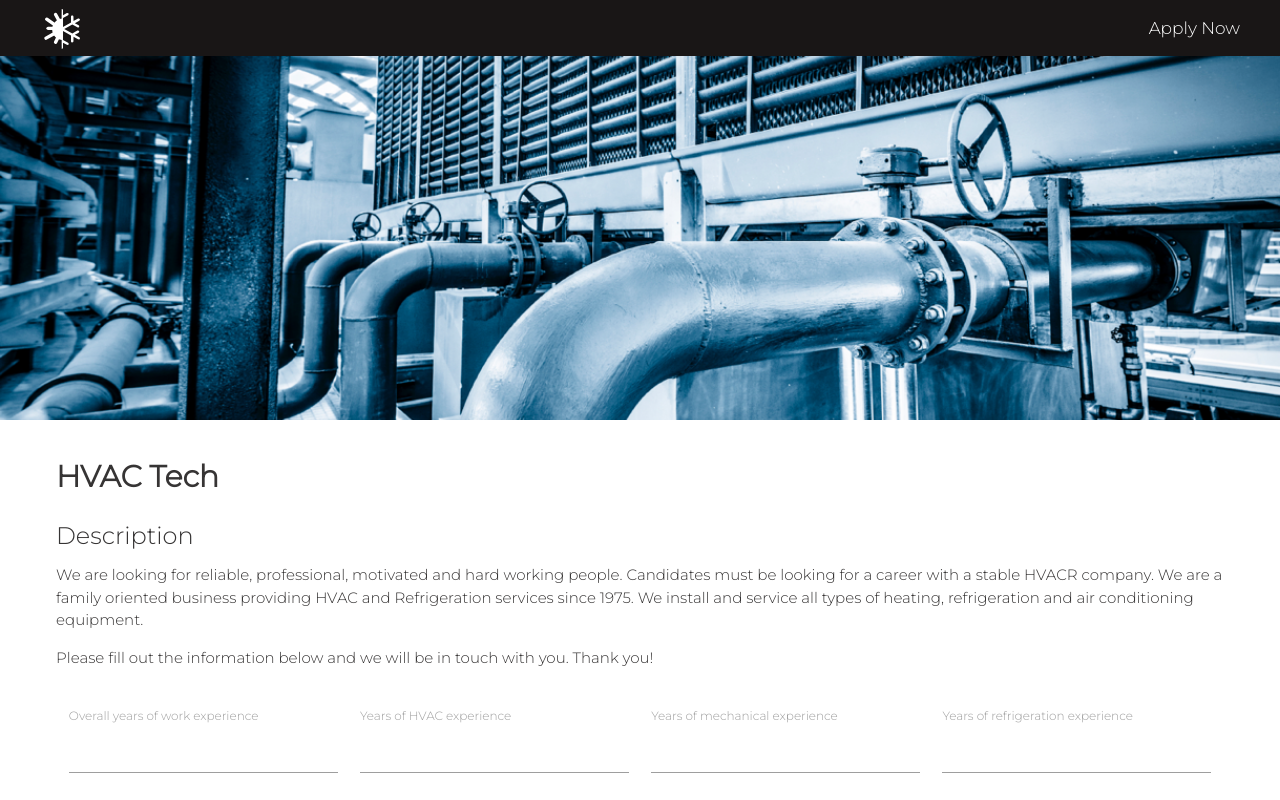
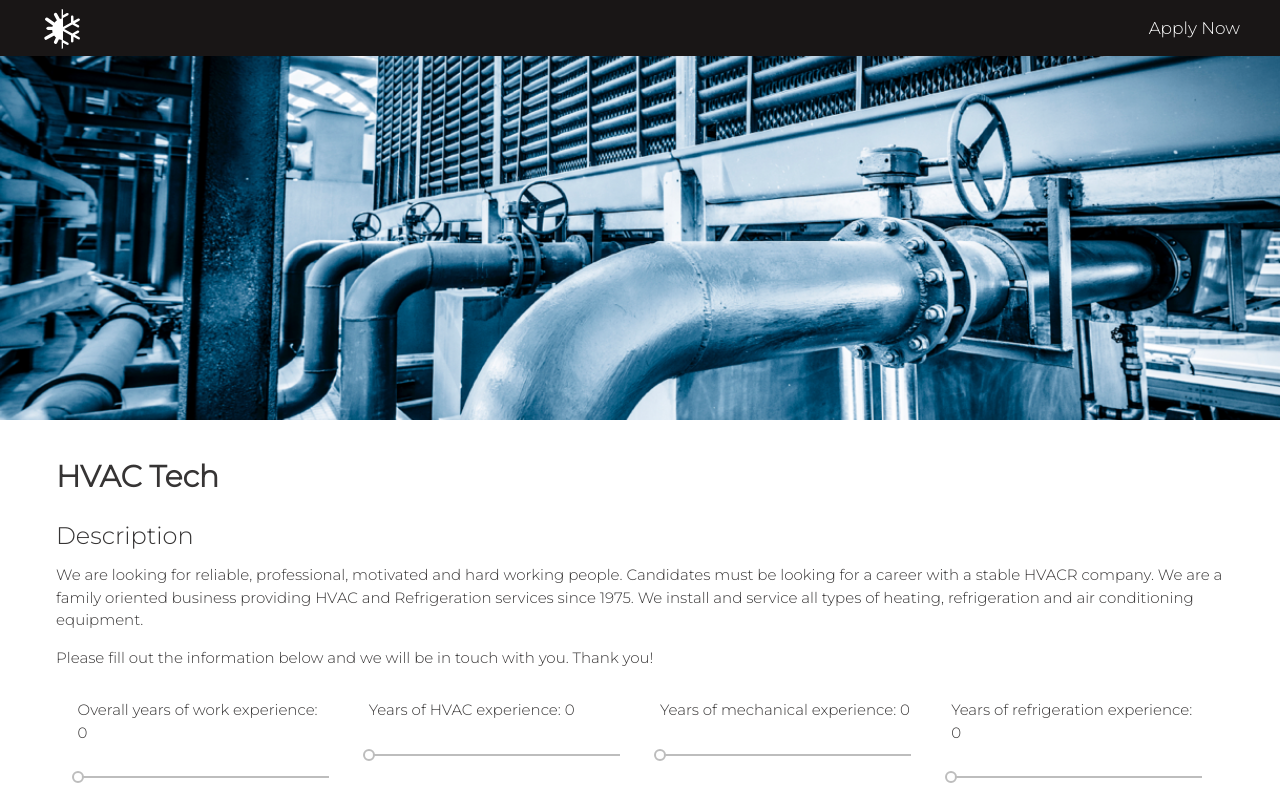
Before and after one commit to limawebdev1/expedition-job-app, a React (Create React App) app in the folder client/: page /application in a window 1280 px wide. Built offline with nearby package versions, Linux system fonts and the light colour scheme.

Commit message:
B View complete

```diff
--- a/client/src/modules/application/components/BView.jsx
+++ b/client/src/modules/application/components/BView.jsx
@@ -1,27 +1,94 @@
 import React, { Component } from 'react';
 import { Field, reduxForm } from 'redux-form';
-
+import Slider from 'material-ui/Slider';
 // import { requiredFields } from '../../../utils/validation';
 import TextInput from '../../global/TextInput';
 
 class BView extends Component {
   constructor() {
     super();
+    this.state = {
+      yrs_total: 0,
+      yrs_hvac: 0,
+      yrs_mechanical: 0,
+      yrs_refrigeration: 0,
+    }
+  }
+
+  handleYrsTotalChange = (event, value) => {
+    this.setState({
+      yrs_total: value
+    });
+  }
+
+  handleYrsHvacChange = (event, value) => {
+    this.setState({
+      yrs_hvac: value
+    });
+  }
+
+  handleYrsMechanicalChange = (event, value) => {
+    this.setState({
+      yrs_mechanical: value
+    });
+  }
+
+  handleYrsRefrigerationChange = (event, value) => {
+    this.setState({
+      yrs_refrigeration: value
+    });
+  }
+
+  submitExperience = () => {
+    this.props.onSubmit(this.state);
   }
 
   render() {
     return (
       <div className="row b-view">
-        <h1 className="center-align">Start Your Expedition</h1>
-        <p className="center-align">Sign up to start applying to jobs.</p>
-        <form onSubmit={this.props.handleSubmit(this.props.onSubmit)} className="white-text">
-          <Field name="first_name" className="name" component={TextInput} labelText="First Name" labelClass="active" />
-          <Field name="last_name" className="name" component={TextInput} labelText="Last Name" labelClass="active" />
-          <Field name="email" type="email" component={TextInput} labelText="Email" labelClass="active" />
-          <Field name="password" type="password" component={TextInput} labelText="Password" labelClass="active" />
-          <Field name="passwordConfirm" type="password" component={TextInput} labelText="Confirm Password" labelClass="active" />
-          <button type="submit">Sign Up</button>
-        </form>
+        <div className="col s12 m6 l3">
+          <p>Overall years of work experience: <span>{this.state.yrs_total}</span></p>
+          <Slider
+            min={0}
+            max={50}
+            step={1}
+            value={Number(this.state.yrs_total)}
+            onChange={this.handleYrsTotalChange}
+          />
+        </div>
+        <div className="col s12 m6 l3">
+          <p>Years of HVAC experience: <span>{this.state.yrs_hvac}</span></p>
+          <Slider
+            min={0}
+            max={50}
+            step={1}
+            value={Number(this.state.yrs_hvac)}
+            onChange={this.handleYrsHvacChange}
+          />
+        </div>
+        <div className="col s12 m6 l3">
+          <p>Years of mechanical experience: <span>{this.state.yrs_mechanical}</span></p>
+          <Slider
+            min={0}
+            max={50}
+            step={1}
+            value={Number(this.state.yrs_mechanical)}
+            onChange={this.handleYrsMechanicalChange}
+          />
+        </div>
+        <div className="col s12 m6 l3">
+          <p>Years of refrigeration experience: <span>{this.state.yrs_refrigeration}</span></p>
+          <Slider
+            min={0}
+            max={50}
+            step={1}
+            value={Number(this.state.yrs_refrigeration)}
+            onChange={this.handleYrsRefrigerationChange}
+          />
+        </div>
+        <div className="col s12">
+          <button onClick={this.submitExperience}>Submit</button>
+        </div>
       </div>
     );
   }
--- a/client/src/modules/application/page.jsx
+++ b/client/src/modules/application/page.jsx
@@ -24,7 +24,7 @@ class Application extends Component {
     const view = application_view !== null ? (Math.random < 0.5 ? 'A' : 'B') : application_view;
     localStorage.setItem('application_view', view);
     this.state = {
-      view: 'A',
+      view: 'B',
       complete: false
     };
   }
--- a/client/src/stylesheets/_application.scss
+++ b/client/src/stylesheets/_application.scss
@@ -23,10 +23,10 @@
 .a-view {
   width: 91%;
   margin: auto;
-  margin-bottom:40px;
+  margin-bottom: 40px;
   form {
-    margin-top:20px;
-    input{
+    margin-top: 20px;
+    input {
       font-family: Montserrat;
     }
   }
@@ -36,8 +36,27 @@
     color: #363434;
     font-family: Montserrat;
     padding: 15px 20px 15px 20px;
-    margin-top:30px;
+    margin-top: 30px;
     width: 130px;
     cursor: pointer;
   }
 }
+
+.b-view {
+  width: 91%;
+  margin: auto;
+  margin-bottom: 40px;
+  .col {
+    padding-left: 20px;
+    padding-right: 20px;
+  }
+  button {
+    border: 1px solid #363434;
+    border-radius: 5pt;
+    color: #363434;
+    font-family: Montserrat;
+    padding: 15px 20px 15px 20px;
+    width: 130px;
+    cursor: pointer;
+  }
+}
--- a/client/src/stylesheets/main.css
+++ b/client/src/stylesheets/main.css
@@ -150,3 +150,19 @@ div {
     margin-top: 30px;
     width: 130px;
     cursor: pointer; }
+
+.application .b-view {
+  width: 91%;
+  margin: auto;
+  margin-bottom: 40px; }
+  .application .b-view .col {
+    padding-left: 20px;
+    padding-right: 20px; }
+  .application .b-view button {
+    border: 1px solid #363434;
+    border-radius: 5pt;
+    color: #363434;
+    font-family: Montserrat;
+    padding: 15px 20px 15px 20px;
+    width: 130px;
+    cursor: pointer; }
```
